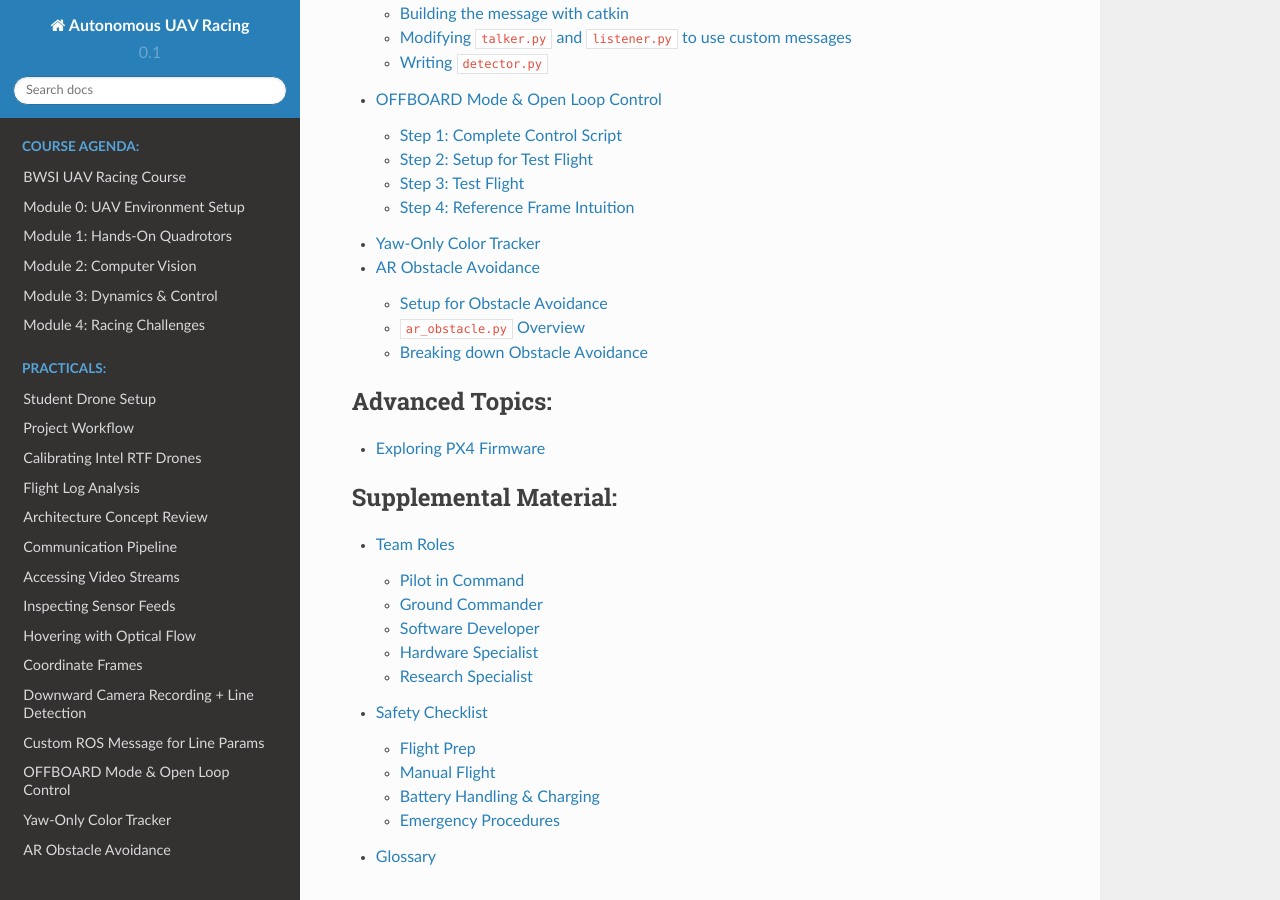
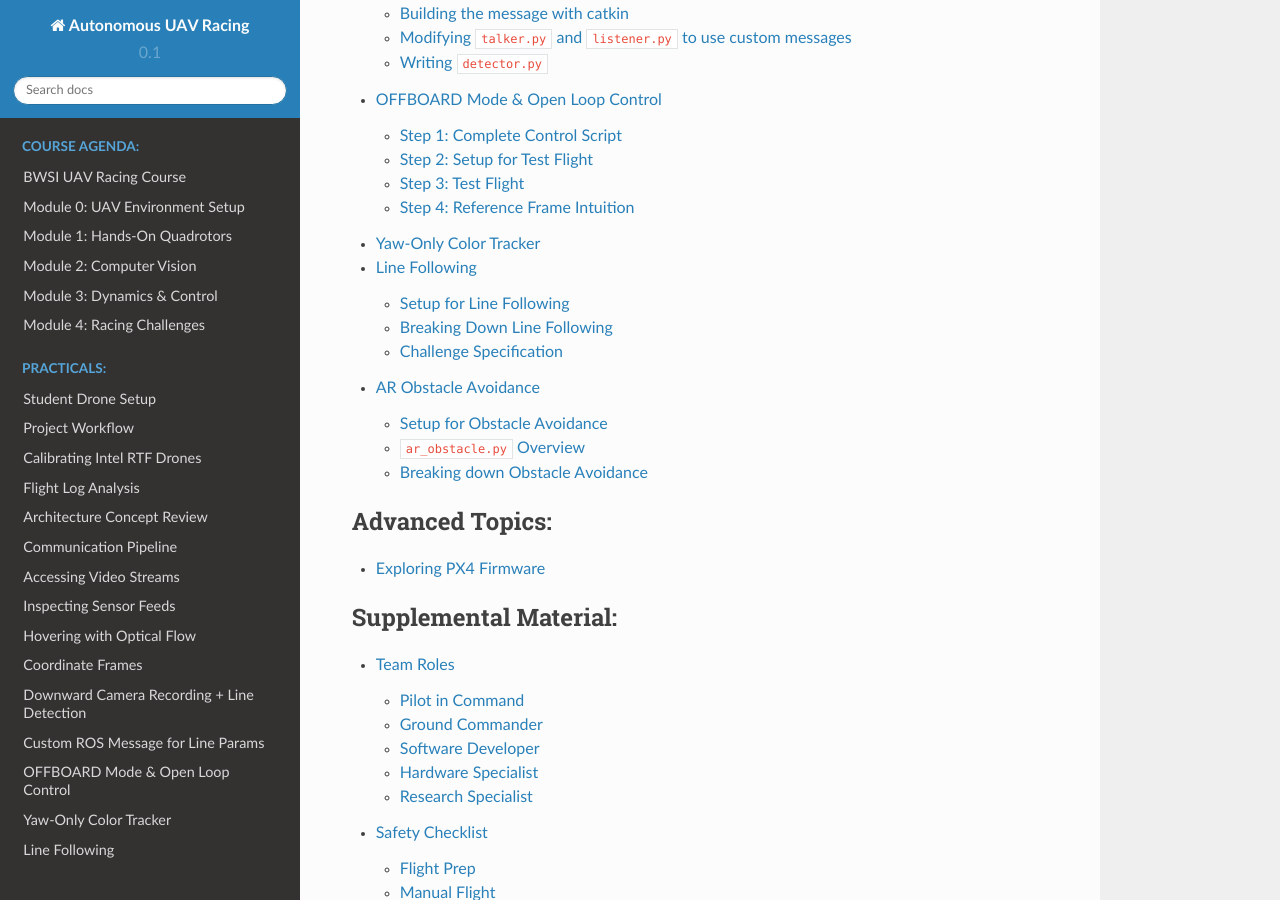
Before and after one commit to BWSI-UAV/website, a Sphinx documentation site: the page built from docs/index.rst, in a window 1280 px wide and 900 px high, scrolled down 2500 px. Built offline with Sphinx 7.4.7 and the Read the Docs theme 2.0.0, drawn with Linux system fonts in a browser that asks for light colours.

Commit message:
toctree modded

```diff
--- a/docs/index.rst
+++ b/docs/index.rst
@@ -35,6 +35,7 @@ Welcome to UAV Racing's documentation!
    detector.ipynb
    open_loop_translation_control.ipynb
    yaw_color_tracker.ipynb
+   line_following.ipynb
    obstacle_avoidance.ipynb
 .. toctree::
    :maxdepth: 2
```
